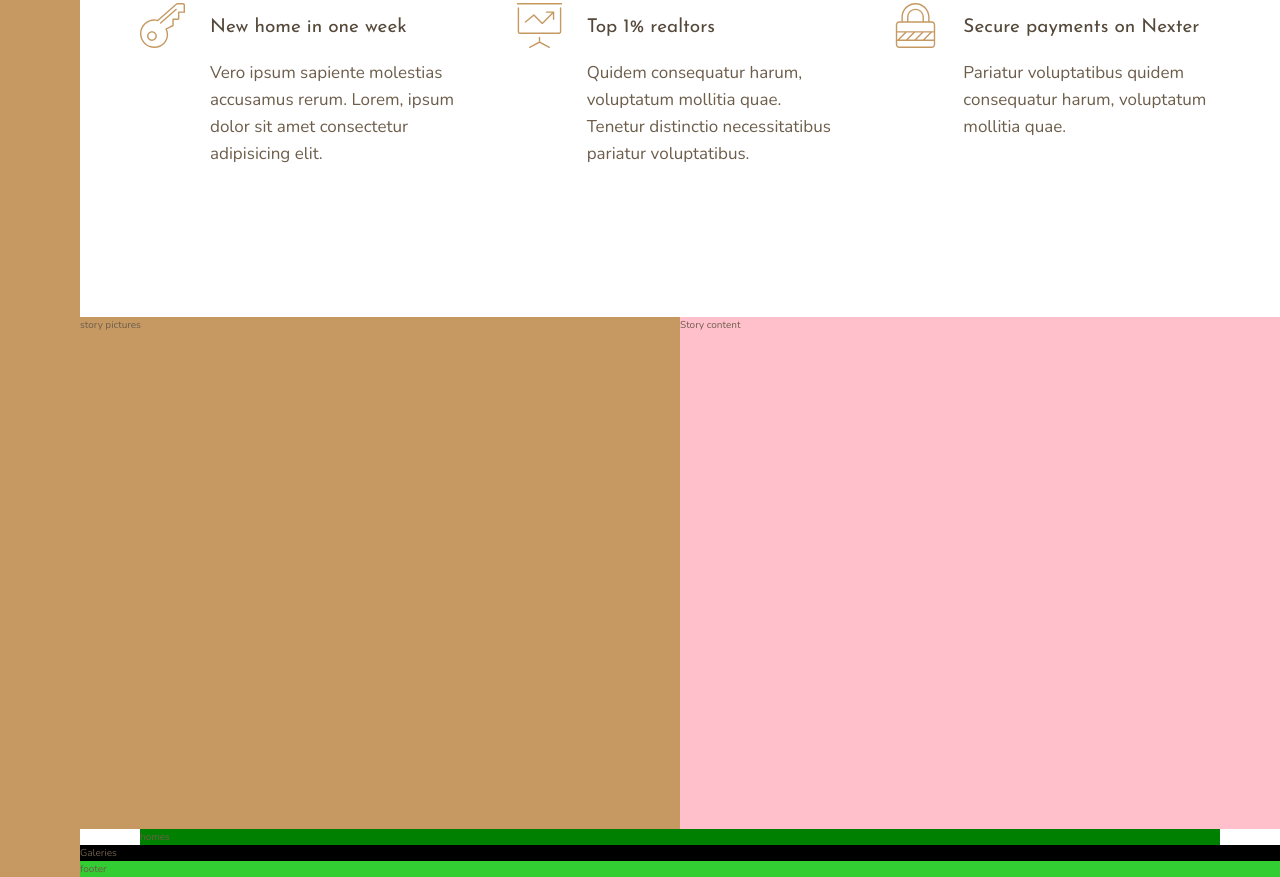
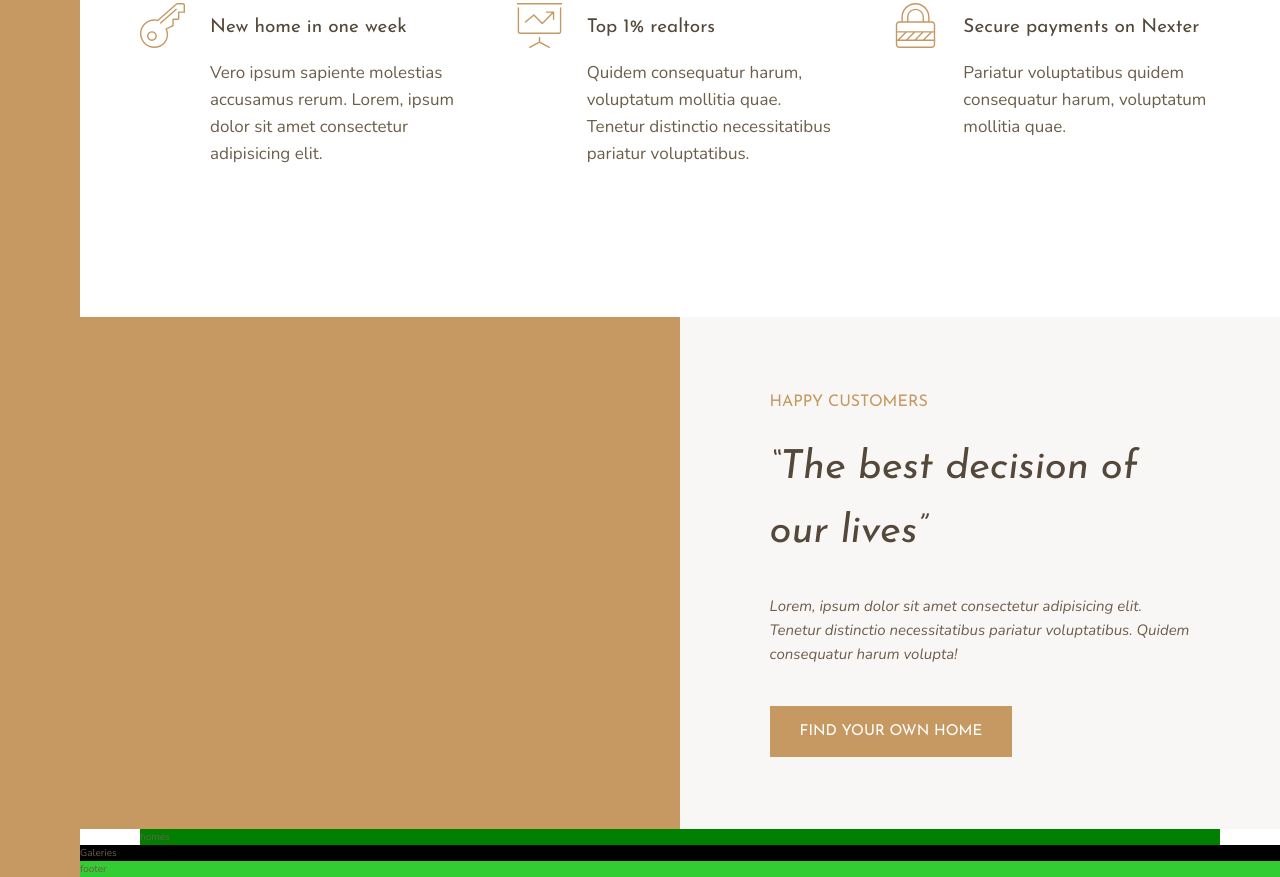
Before and after one commit to bidodev/nexter, a website: page index.html in a window 1280 px wide. Shown: the part 981-1858 px from the top of the page. Drawn offline with nearby package versions, Linux system fonts and the light colour scheme.

Commit message:
bulding story section final

```diff
--- a/index.html
+++ b/index.html
@@ -86,11 +86,18 @@
         </p>
       </div>
     </section>
-    <div class="story__pictures">
-      story pictures
-    </div>
+    <div class="story__pictures"></div>
     <div class="story__content">
-      Story content
+      <h3 class="heading-3 mb-sm">Happy Customers</h3>
+      <h2 class="heading-2 heading-2--dark mb-md">
+        &ldquo;The best decision of our lives&rdquo;
+      </h2>
+      <p class="story__text">
+        Lorem, ipsum dolor sit amet consectetur adipisicing elit. Tenetur
+        distinctio necessitatibus pariatur voluptatibus. Quidem consequatur
+        harum volupta!
+      </p>
+      <button class="btn">Find your own home</button>
     </div>
     <section class="homes">
       homes
--- a/sass/_story.scss
+++ b/sass/_story.scss
@@ -5,7 +5,26 @@
   }
 
   &__content {
-    background-color: pink;
+    background-color: $color-grey-light-1;
     grid-column: col-start 5 / full-end;
+
+    padding: 6rem 7vw;
+
+    /*Using flex
+    display: flex;
+    flex-direction: column;
+    justify-content: center;
+    align-items: flex-start;
+    */
+
+    display: grid;
+    align-content: center;
+    justify-items: start;
+  }
+
+  &__text {
+    font-size: 1.5rem;
+    font-style: italic;
+    margin-bottom: 4rem;
   }
 }
--- a/sass/_typography.scss
+++ b/sass/_typography.scss
@@ -8,9 +8,22 @@
 }
 .heading-2 {
   @extend %heading;
+  font-size: 4rem;
+  font-style: italic;
+
+  &--light {
+    color: $color-grey-light-1;
+  }
+
+  &--dark {
+    color: $color-grey-dark-1;
+  }
 }
 .heading-3 {
   @extend %heading;
+  font-size: 1.6rem;
+  color: $color-primary;
+  text-transform: uppercase;
 }
 .heading-4 {
   @extend %heading;
@@ -24,3 +37,34 @@
     color: $color-grey-dark-1;
   }
 }
+
+.btn {
+  background-color: $color-primary;
+  color: #ffffff;
+  border: none;
+  border-radius: 0;
+  font-family: $font-display;
+  font-size: 1.5rem;
+  text-transform: uppercase;
+  padding: 1.8rem 3rem;
+  cursor: pointer;
+  transition: all 0.2s ease;
+
+  &:hover {
+    background-color: $color-primary-dark;
+  }
+}
+
+//HELPERS
+.mb-sm {
+  margin-bottom: 2rem;
+}
+.mb-md {
+  margin-bottom: 3rem;
+}
+.mb-lg {
+  margin-bottom: 4rem;
+}
+.mb-hg {
+  margin-bottom: 8rem;
+}
```
Also changed, not shown: img/text.txt (deleted, +0 -18 lines), css/style.css.
